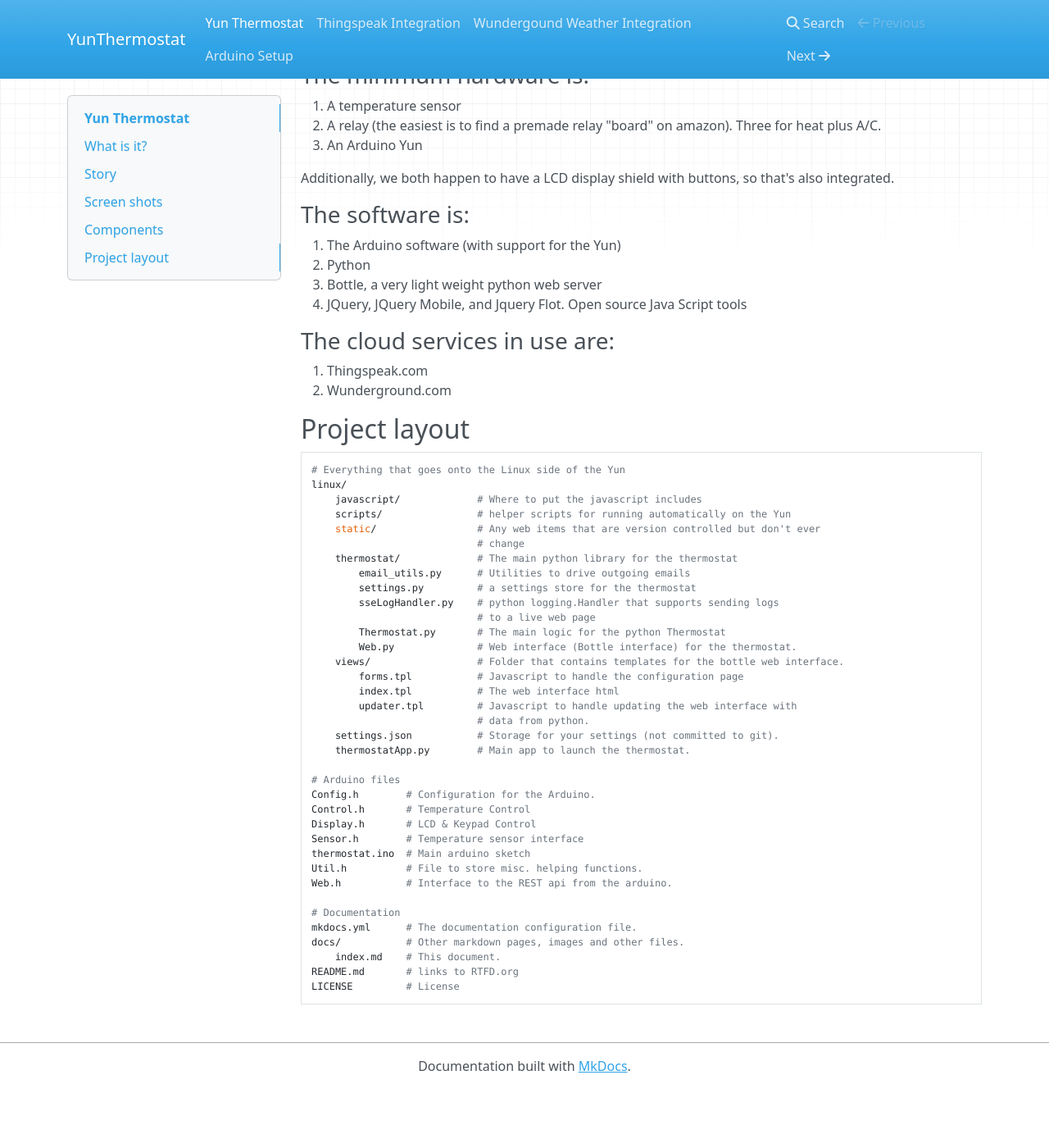
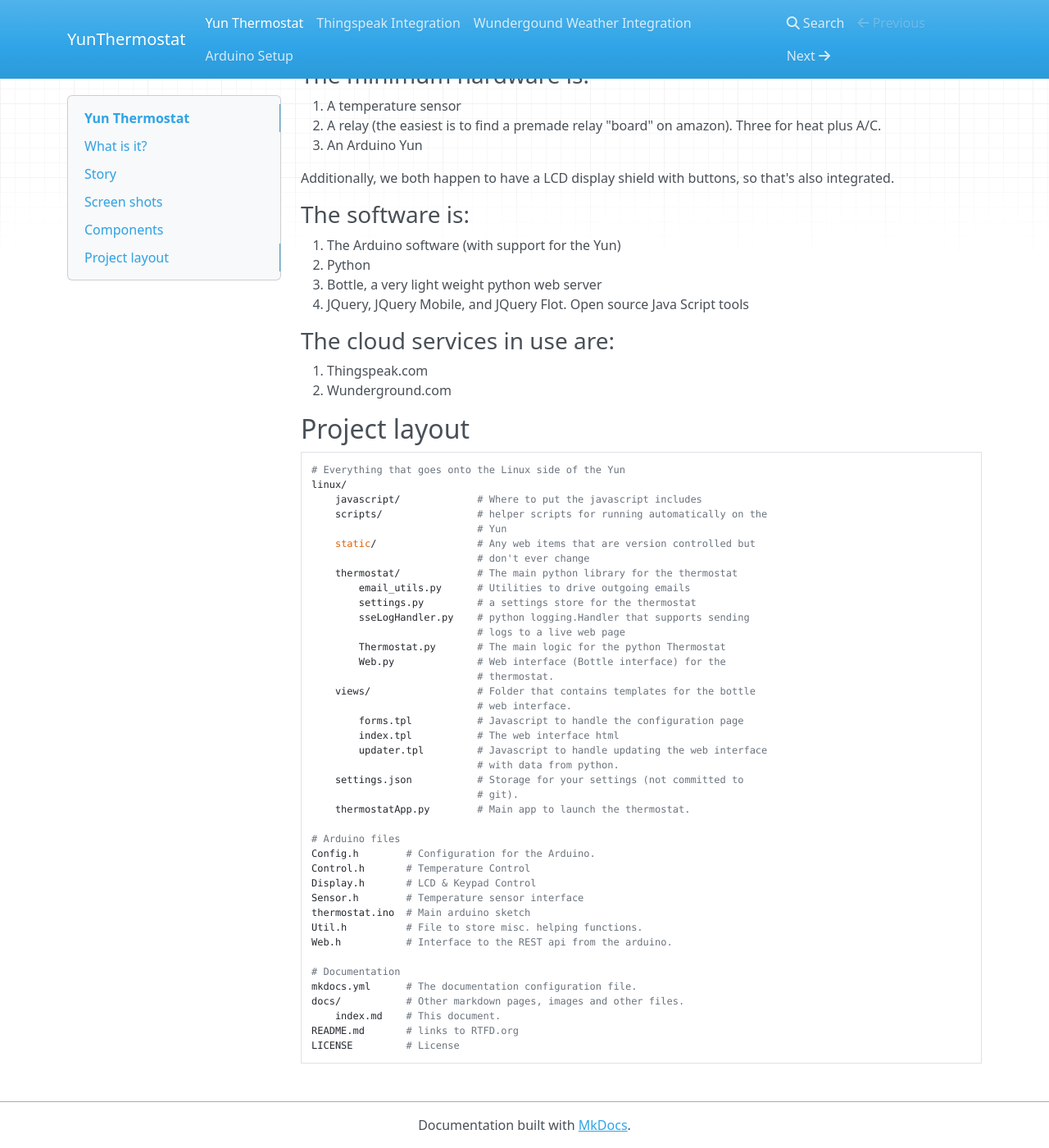
Before and after one commit to jeffeb3/YunThermostat, an MkDocs documentation site: the page built from docs/index.md, in a window 1280 px wide and 1400 px high, scrolled down 3882 px. Shown: the whole window at 82% size. Built offline with MkDocs 1.6.1, drawn with Linux system fonts in a browser that asks for light colours; nearby versions of some CDN libraries; before the commit the page ends 5210 px from its top, so only the background shows below that.

Commit message:
Doc updates

```diff
--- a/docs/index.md
+++ b/docs/index.md
@@ -51,7 +51,7 @@
 1. The Arduino software (with support for the Yun)
 1. Python
 1. Bottle, a very light weight python web server
-1. JQuery, JQuery Mobile, and Jquery Flot. Open source Java Script tools
+1. JQuery, JQuery Mobile, and JQuery Flot. Open source Java Script tools
 
 ### The cloud services in use are:
 1. Thingspeak.com
@@ -62,22 +62,26 @@
     # Everything that goes onto the Linux side of the Yun
     linux/
         javascript/             # Where to put the javascript includes
-        scripts/                # helper scripts for running automatically on the Yun
-        static/                 # Any web items that are version controlled but don't ever
-                                # change
+        scripts/                # helper scripts for running automatically on the
+                                # Yun
+        static/                 # Any web items that are version controlled but
+                                # don't ever change
         thermostat/             # The main python library for the thermostat
             email_utils.py      # Utilities to drive outgoing emails
             settings.py         # a settings store for the thermostat
-            sseLogHandler.py    # python logging.Handler that supports sending logs
-                                # to a live web page
+            sseLogHandler.py    # python logging.Handler that supports sending
+                                # logs to a live web page
             Thermostat.py       # The main logic for the python Thermostat
-            Web.py              # Web interface (Bottle interface) for the thermostat.
-        views/                  # Folder that contains templates for the bottle web interface.
+            Web.py              # Web interface (Bottle interface) for the
+                                # thermostat.
+        views/                  # Folder that contains templates for the bottle
+                                # web interface.
             forms.tpl           # Javascript to handle the configuration page
             index.tpl           # The web interface html
-            updater.tpl         # Javascript to handle updating the web interface with
-                                # data from python.
-        settings.json           # Storage for your settings (not committed to git).
+            updater.tpl         # Javascript to handle updating the web interface
+                                # with data from python.
+        settings.json           # Storage for your settings (not committed to
+                                # git).
         thermostatApp.py        # Main app to launch the thermostat.
 
     # Arduino files
```
Also changed, not shown: docs/Thingspeak.md (+5 -0 lines), docs/arduino_setup.md (+6 -8 lines).
